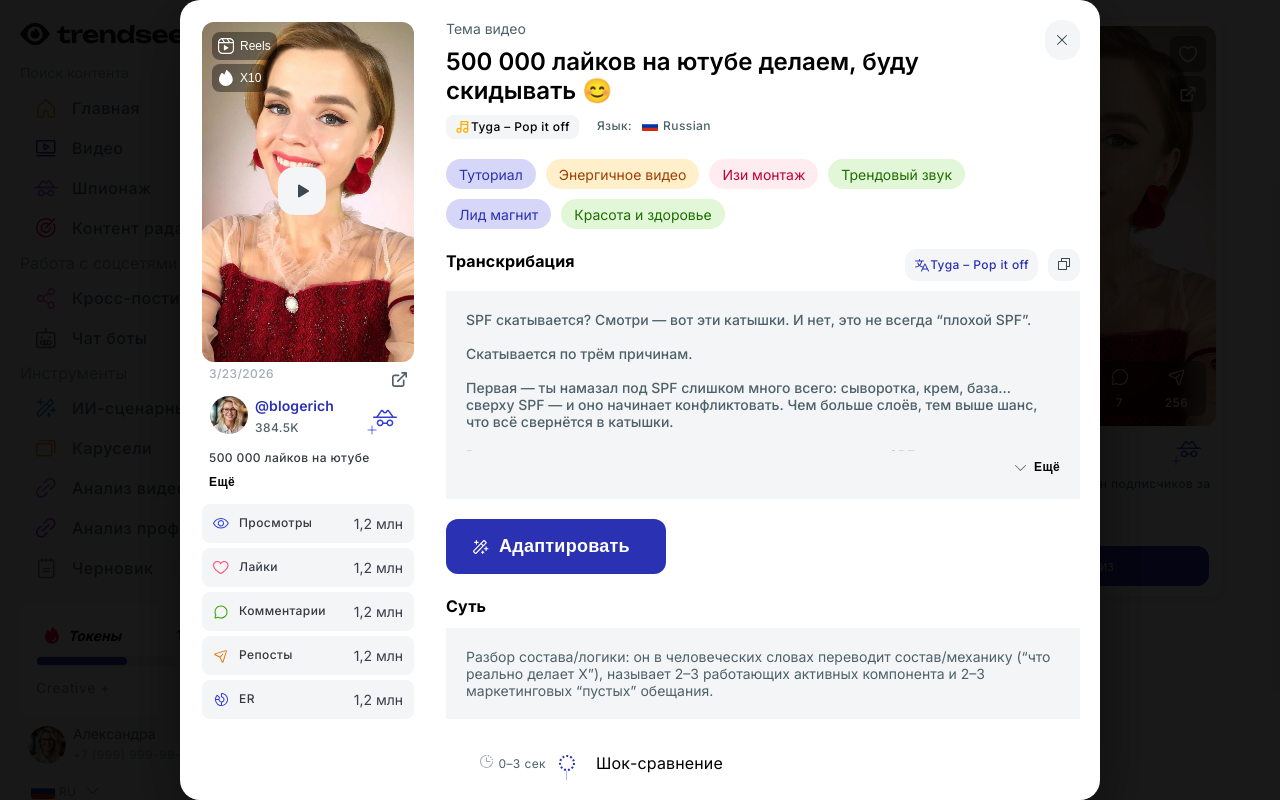
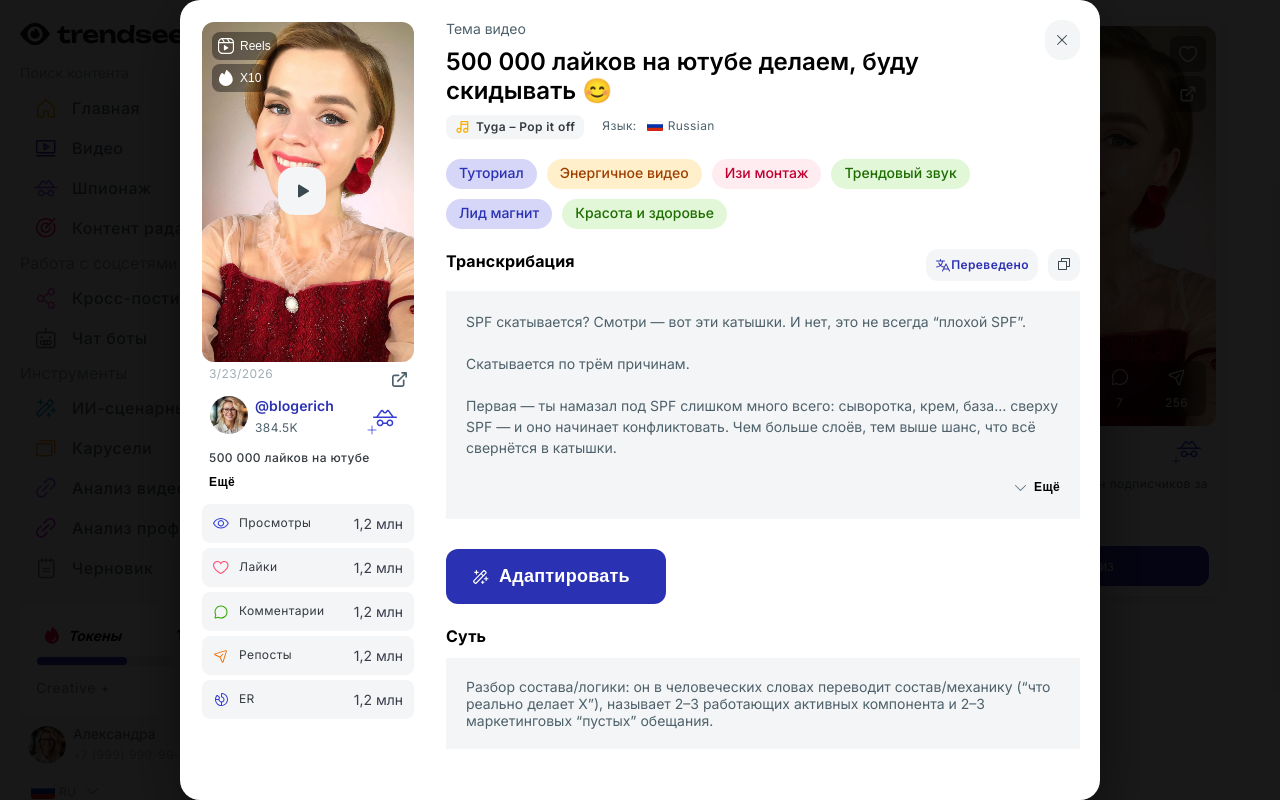
Before and after one commit to Pellesh011/trendsee-test, a Vue app in the folder frontend/: page / in a window 1280 px wide. Both pictures are taken after a click on the button 451 px from the left and 308 px from the top of the page. Built offline with nearby package versions, Linux system fonts and the light colour scheme.

Commit message:
fonts fix

```diff
--- a/frontend/src/assets/main.css
+++ b/frontend/src/assets/main.css
@@ -196,6 +196,10 @@ button.background-default {
   line-height: 21px;
 }
 
+.text-lh-big {
+  line-height: 21px;
+}
+
 .text-lh-caption {
   line-height: 14.5px;
 }
@@ -218,6 +222,10 @@ button.background-default {
 }
 
 .regular {
+  font-weight: 400;
+}
+
+.semibold-500 {
   font-weight: 500;
 }
 
@@ -327,6 +335,9 @@ button.background-default {
 }
 .mt-20 {
   margin-top: 20px;
+}
+.mt-30 {
+  margin-top: 30px;
 }
 
 .mr-5{
--- a/frontend/src/components/common/Sidebar.vue
+++ b/frontend/src/components/common/Sidebar.vue
@@ -264,7 +264,6 @@ img.out[src$="toggle-side-menu.svg"] {
 
   padding: 0px;
   text-decoration: none;
-  color: #333;
   border-radius: 4px;
 }
 
--- a/frontend/src/components/ui/ExpandContent.vue
+++ b/frontend/src/components/ui/ExpandContent.vue
@@ -3,7 +3,7 @@
     <div class="expand-content" :style="contentStyle" ref="contentWrapper" :aria-expanded="isOpen.toString()">
       <slot>
         <!-- fallback content -->
-        <p class=" regular" v-html="modelValue"></p>
+        <p class="" v-html="modelValue"></p>
       </slot>
     </div>
 
--- a/frontend/src/components/ui/ReelModal.vue
+++ b/frontend/src/components/ui/ReelModal.vue
@@ -53,7 +53,7 @@
             </div>
             <div class="container video-card-desc-short mt-10">
               <Expand v-model="modalStore.activePost.desc" :maxCollapsedHeight="16" :transitionMs="250"
-                background="caption gray-8" />
+                background="caption semibold-500 gray-8" />
             </div>
             <div class="mt-10">
               <div class="horizontal-align flex-full-width background-secondary modal-stat-item ">
@@ -134,7 +134,7 @@
                 <div class="icon  icon-16">
                   <img src="@/assets/images/icons/music.svg" alt="views" class="">
                 </div>
-                <span class="action-small text-lh-caption regular ">Tyga – Pop it off</span>
+                <span class="action-small text-lh-caption semibold ml-5 gray-8">Tyga – Pop it off</span>
               </div>
             </div>
 
@@ -150,22 +150,22 @@
           </div>
           <div class=" mt-10">
             <div class="tag background-brand-subtle">
-              <span class="body-small brand-medium">Туториал</span>
+              <span class="body-small brand-medium semibold-500">Туториал</span>
             </div>
             <div class="tag backgroud-warning-subtle">
-              <span class="body-small warning-bold">Энергичное видео</span>
+              <span class="body-small warning-bold semibold-500">Энергичное видео</span>
             </div>
             <div class="tag backgroud-danger-subtle">
-              <span class="body-small danger-bold">Изи монтаж</span>
+              <span class="body-small danger-bold semibold-500">Изи монтаж</span>
             </div>
             <div class="tag backgroud-success-subtle">
-              <span class="body-small success-bold">Трендовый звук</span>
+              <span class="body-small success-bold semibold-500">Трендовый звук</span>
             </div>
             <div class="tag background-brand-subtle">
-              <span class="body-small brand-medium">Лид магнит</span>
+              <span class="body-small brand-medium semibold-500">Лид магнит</span>
             </div>
             <div class="tag backgroud-success-subtle">
-              <span class="body-small success-bold">Красота и здоровье</span>
+              <span class="body-small success-bold semibold-500">Красота и здоровье</span>
             </div>
           </div>
           <div class="panel flex-full-width pt-20">
@@ -178,7 +178,7 @@
                   <div class="icon  icon-16">
                     <img src="@/assets/images/icons/translate.svg" alt="views" class="">
                   </div>
-                  <span class="action-small text-lh-caption regular brand-medium">Tyga – Pop it off</span>
+                  <span class="action-small text-lh-caption semibold brand-medium">Переведено</span>
                 </div>
               </div>
               <button class="btn-mid background-secondary ml-10">
@@ -187,11 +187,11 @@
             </div>
           </div>
           <div class="mt-10">
-            <Expand v-model="transcridtionText" :maxCollapsedHeight="140" :transitionMs="250"
+            <Expand v-model="transcridtionText" :maxCollapsedHeight="160" :transitionMs="250"
               expandBtnAlign="flex-content-right" expandIcon="arrow-down"
-              background="background-secondary pad-20 body-small text-secondary " />
+              background="background-secondary pad-20 body-small text-secondary text-lh-big" />
           </div>
-          <button class="btn-big  background-default mt-20">
+          <button class="btn-big  background-default mt-30">
             <div class="horizontal-align">
               <div class="icon icon-16 ml-10">
                 <img src="@/assets/images/icons/magic.svg" alt="" class="">
@@ -410,7 +410,7 @@ const transcridtionText = ref(`SPF скатывается? Смотри — во
 .tag {
   border: 1px solid transparent;
   border-radius: 20px;
-  padding: 4px 12px;
+  padding: 2px 12px 6px;
   margin-right: 10px;
   white-space: nowrap;
   float: left;
```
